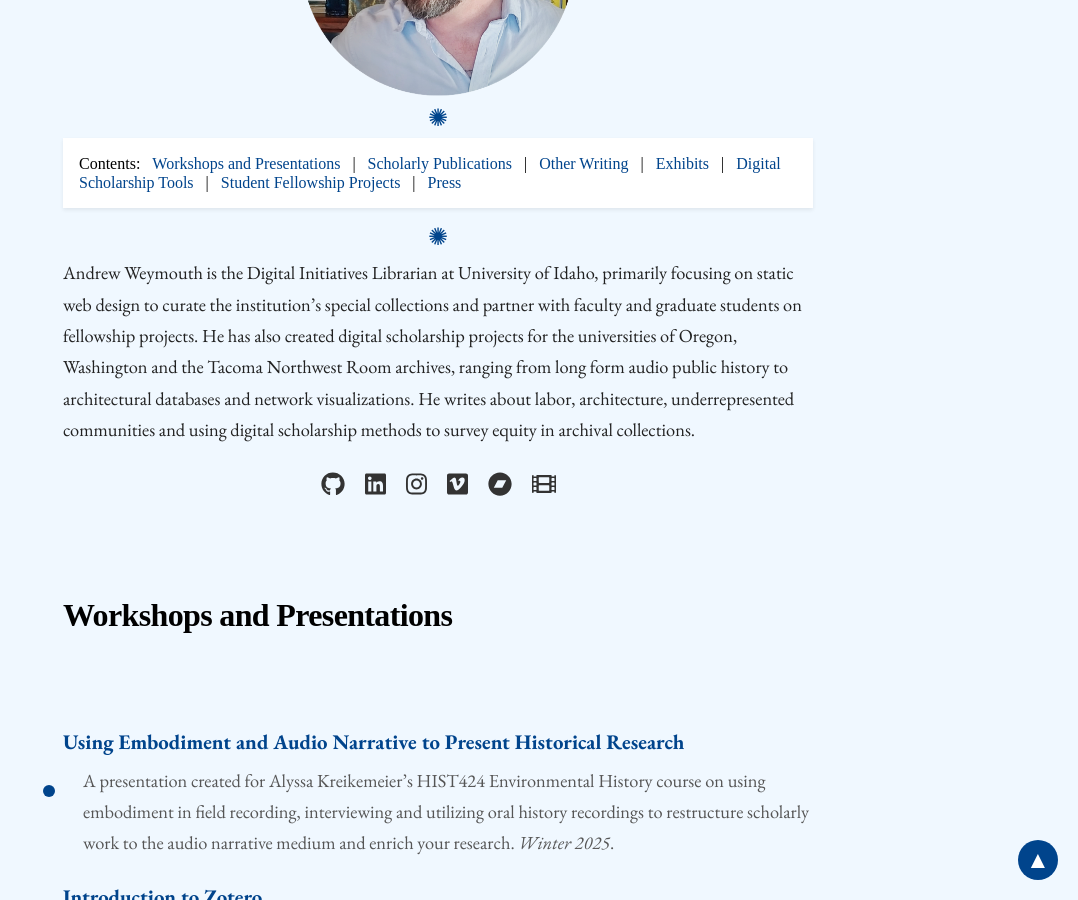
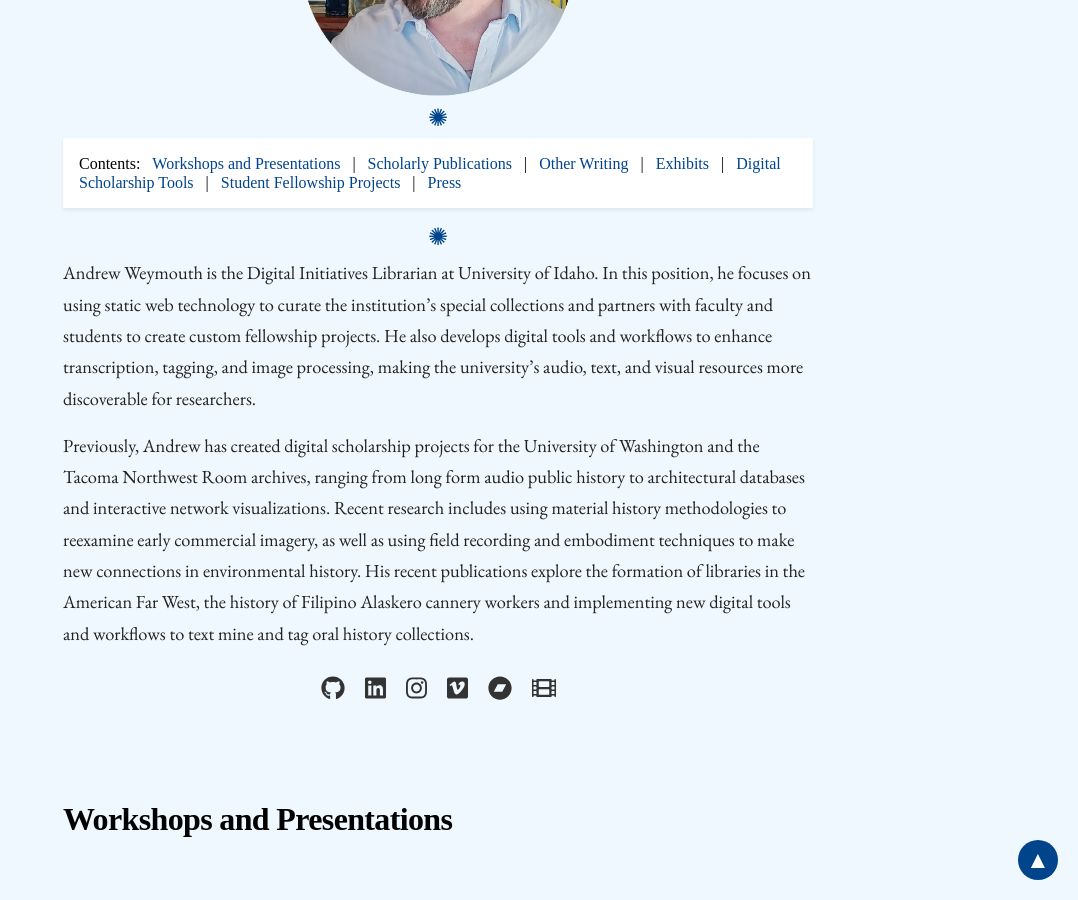
Before and after one commit to aweymo/base, a Jekyll site: the page built from index.md, in a window 1280 px wide and 900 px high, scrolled down 480 px. Shown: the whole window, without its empty margins (202-1280 px from the left). Built offline with Jekyll 4.4.1, drawn with Linux system fonts in a browser that asks for light colours; nearby versions of some CDN libraries; some web fonts are replaced.

Commit message:
update introduction

```diff
--- a/index.md
+++ b/index.md
@@ -30,7 +30,9 @@ permalink: /
     <p class="symbol">&#10042;</p>
 </div>
 
-Andrew Weymouth is the Digital Initiatives Librarian at University of Idaho, primarily focusing on static web design to curate the institution’s special collections and partner with faculty and graduate students on fellowship projects. He has also created digital scholarship projects for the universities of Oregon, Washington and the Tacoma Northwest Room archives, ranging from long form audio public history to architectural databases and network visualizations. He writes about labor, architecture, underrepresented communities and using digital scholarship methods to survey equity in archival collections.
+Andrew Weymouth is the Digital Initiatives Librarian at University of Idaho. In this position, he focuses on using static web technology to curate the institution’s special collections and partners with faculty and students to create custom fellowship projects. He also develops digital tools and workflows to enhance transcription, tagging, and image processing, making the university’s audio, text, and visual resources more discoverable for researchers.
+
+Previously, Andrew has created digital scholarship projects for the University of Washington and the Tacoma Northwest Room archives, ranging from long form audio public history to architectural databases and interactive network visualizations. Recent research includes using material history methodologies to reexamine early commercial imagery, as well as using field recording and embodiment techniques to make new connections in environmental history. His recent publications explore the formation of libraries in the American Far West, the history of Filipino Alaskero cannery workers and implementing new digital tools and workflows to text mine and tag oral history collections.
 
 <div class="social-links">
   <a href="https://github.com/aweymo" target="_blank" rel="noopener noreferrer"><i class="fab fa-github"></i></a>
```
